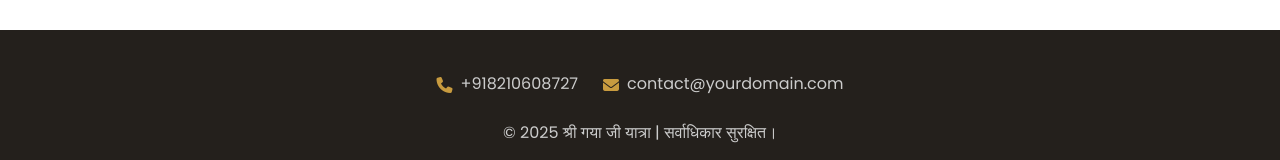
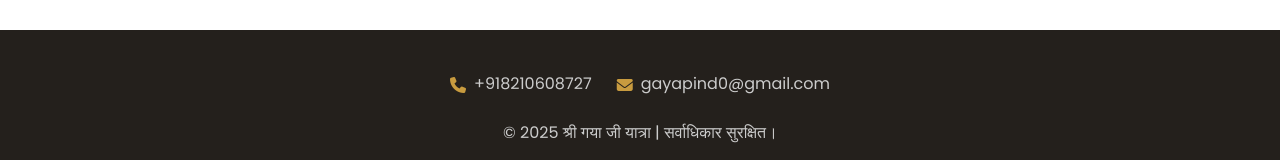
Before and after one commit to sumitXpathak/yajman-suwidha, a plain HTML site: page index.html in a window 1280 px wide. Shown: the part 3563-3723 px from the top of the page. Drawn offline with nearby package versions, Linux system fonts and the light colour scheme; a web font is replaced by a local one.

Commit message:
Update index.html

```diff
--- a/index.html
+++ b/index.html
@@ -264,7 +264,7 @@
     <footer>
         <div class="footer-contact">
             <a href="tel:+918210608727"><i class="fa-solid fa-phone"></i> +918210608727</a>
-            <a href="mailto:contact@yourdomain.com"><i class="fa-solid fa-envelope"></i> contact@yourdomain.com</a>
+            <a href="mailto:gayapind0@gmail.com"><i class="fa-solid fa-envelope"></i> gayapind0@gmail.com </a>
         </div>
         <p>© 2025 श्री गया जी यात्रा | सर्वाधिकार सुरक्षित।</p>
     </footer>
```
